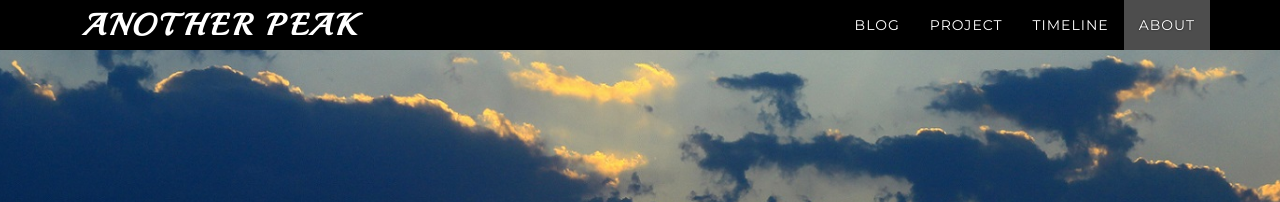
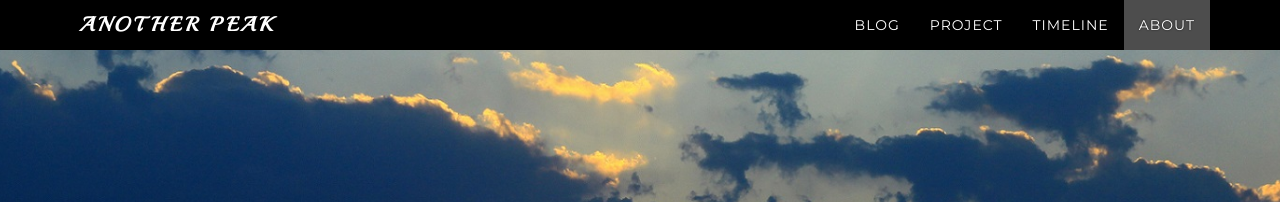
Before and after one commit to abrahamdu/abrahamdu.github.io, a Jekyll site: the page built from index.html, in a window 1280 px wide. Shown: the top 202 px of the page. Built offline with Jekyll 4.4.1, drawn with Linux system fonts in a browser that asks for light colours; nearby versions of some CDN libraries; comment, search, counter and statistics services are not loaded.

Commit message:
Update navigation.html

```diff
--- a/_includes/navigation.html
+++ b/_includes/navigation.html
@@ -12,7 +12,7 @@
       {% else %}
         <a class="navbar-brand" href="{{site.baseurl}}/">
       {% endif %}
-          <div style="font-family: 'Playball';font-weight: 600;font-size: 30px;letter-spacing: 3px;cursor: pointer;margin: 0;">
+          <div style="font-family: 'Playball';font-weight: 600;font-size: 20px;letter-spacing: 3px;cursor: pointer;margin: 0;">
             {% if site.black-favicon %}
               <img src="{{site.baseurl}}{{ site.black-favicon }}" alt="">
             {% endif %}
```
